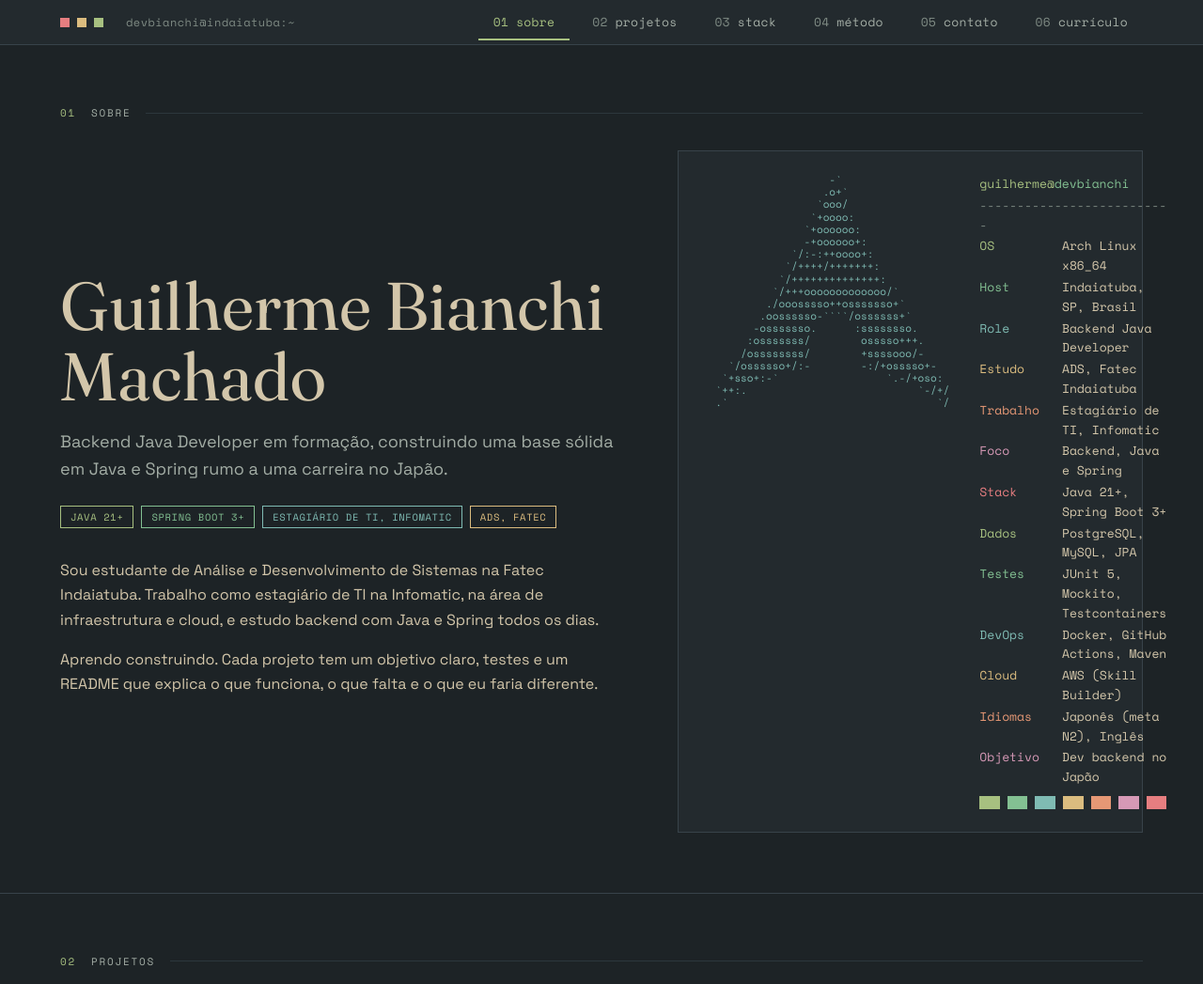
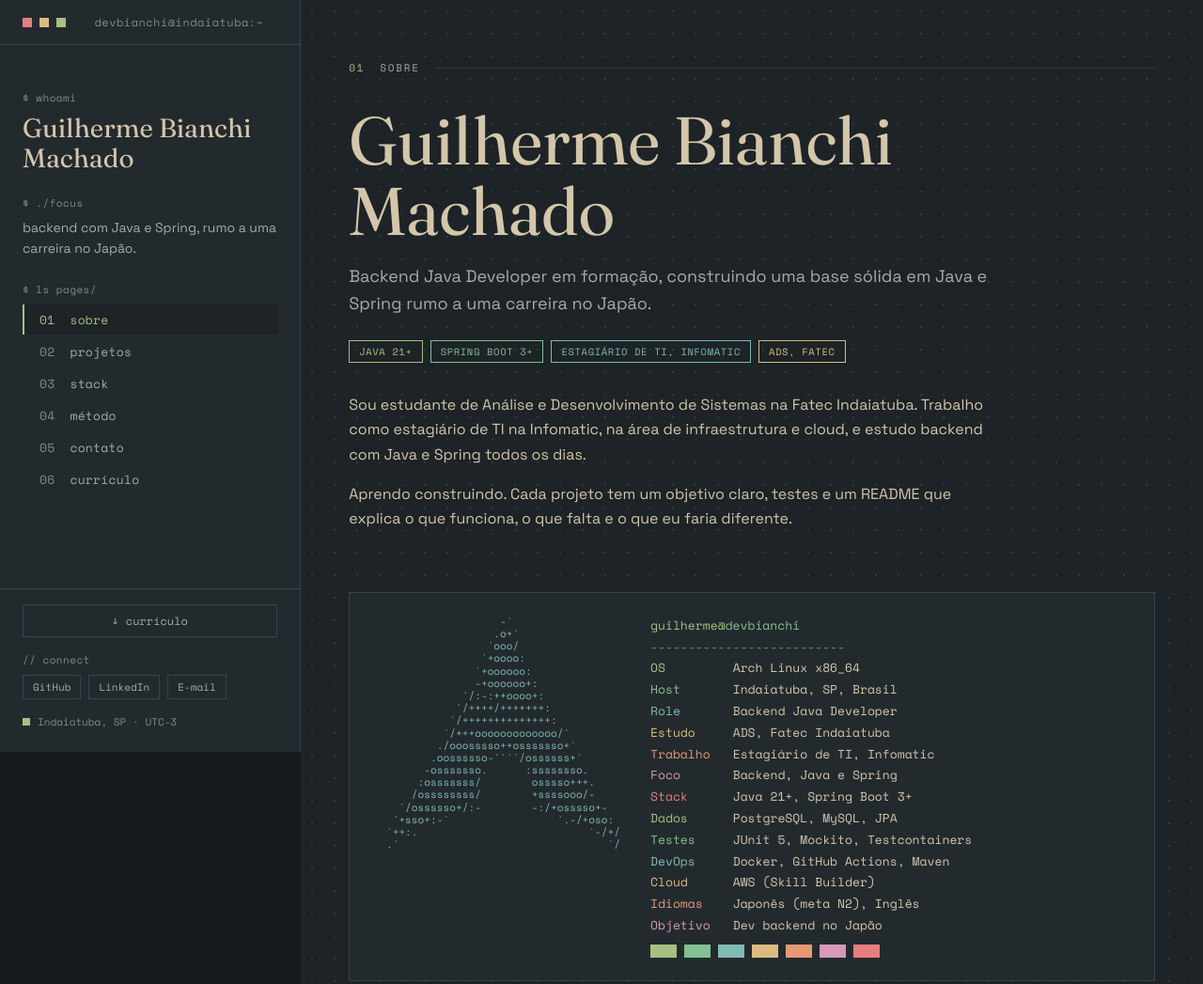
Before and after one commit to devbianchi/devbianchi.github.io, a plain HTML site: page index.html in a window 1280 px wide. Shown: the top 1047 px of the page at 94% size. Drawn offline with Linux system fonts and the light colour scheme.

Commit message:
Novo layout: sidebar fixa e conteúdo em tela cheia
Sidebar fixa com nome, foco, navegação, botão de currículo e links de
contato; conteúdo preenchendo o resto da tela, com fundo pontilhado e
seções redistribuídas (sobre, projetos em grade, método em duas
colunas). Menu móvel abre a sidebar.

Co-Authored-By: Claude Sonnet 5.5 <noreply@anthropic.com>
Claude-Session: https://claude.ai/code/session_01KKcMeYXbFMUGWYt1koNF4T

```diff
--- a/css/styles.css
+++ b/css/styles.css
@@ -31,7 +31,7 @@
 }
 
 *, *::before, *::after { box-sizing: border-box; border-radius: 0; }
-html { scroll-behavior: smooth; scroll-padding-top: 72px; }
+html { scroll-behavior: smooth; }
 body {
   margin: 0;
   background: var(--page);
@@ -60,25 +60,41 @@ a { color: inherit; }
 #boot-log .hd { color: var(--aqua); }
 .boot-hint { position: absolute; bottom: var(--s3); left: 0; right: 0; text-align: center; font: 400 11px var(--mono); color: var(--dim); letter-spacing: .08em; margin: 0; }
 
-/* ---- barra superior ---- */
-:root { --pad: clamp(24px, 5vw, 96px); }
-.topbar { display: flex; align-items: center; gap: var(--s3); height: 48px; padding: 0 var(--pad); border-bottom: 1px solid var(--edge); background: var(--panel); position: sticky; top: 0; z-index: 10; }
+/* ---- sidebar fixa ---- */
+:root { --pad: clamp(24px, 4vw, 80px); --side: 320px; }
+.sidebar { position: fixed; inset: 0 auto 0 0; width: var(--side); z-index: 10; display: flex; flex-direction: column; background: var(--panel); border-right: 1px solid var(--edge); }
+.side-title { display: flex; align-items: center; gap: var(--s2); height: 48px; padding: 0 var(--s3); border-bottom: 1px solid var(--edge); flex: none; }
 .dots { display: flex; gap: var(--s1); }
 .dots i { width: 10px; height: 10px; background: var(--red); display: block; }
 .dots i:nth-child(2) { background: var(--yellow); }
 .dots i:nth-child(3) { background: var(--green); }
-.title { font: 400 12px var(--mono); color: var(--dim); letter-spacing: .04em; white-space: nowrap; }
-.nav { display: flex; gap: var(--s1); margin-left: auto; }
-.nav a { display: flex; gap: var(--s1); padding: var(--s1) var(--s2); text-decoration: none; font: 400 13px var(--mono); color: var(--sub); border-bottom: 2px solid transparent; letter-spacing: .02em; }
+.title { flex: 1; text-align: center; font: 400 12px var(--mono); color: var(--dim); letter-spacing: .04em; white-space: nowrap; }
+.side-body { flex: 1; overflow-y: auto; padding: var(--s3); display: flex; flex-direction: column; }
+.logo { flex: none; margin: 0 0 var(--s3); font: 400 6.6px/1.15 var(--mono); color: var(--blue); overflow: hidden; }
+.prompt { margin: var(--s3) 0 var(--s1); font: 400 11px var(--mono); color: var(--dim); letter-spacing: .04em; }
+.side-name { margin: 0; font: 400 28px/1.15 var(--disp); color: var(--fg); }
+.side-text { margin: 0; font-size: 14px; color: var(--sub); line-height: 1.55; }
+.nav { display: flex; flex-direction: column; gap: 2px; }
+.nav a { display: flex; gap: var(--s2); padding: 6px var(--s2); text-decoration: none; font: 400 13px var(--mono); color: var(--sub); border-left: 2px solid transparent; letter-spacing: .02em; }
 .nav a span { color: var(--dim); }
 .nav a:hover { color: var(--fg); background: var(--bg); }
-.nav a.on { color: var(--green); border-bottom-color: var(--green); }
+.nav a.on { color: var(--green); border-left-color: var(--green); background: var(--bg); }
 .nav a.on span { color: var(--green); }
-.menu-btn { display: none; margin-left: auto; background: none; border: 1px solid var(--edge); color: var(--sub); font: 400 11px var(--mono); padding: 2px var(--s1); letter-spacing: .08em; text-transform: uppercase; }
+.side-foot { flex: none; border-top: 1px solid var(--edge); padding: var(--s2) var(--s3) var(--s3); }
+.side-foot .prompt { margin-top: var(--s2); }
+.btn { display: block; text-align: center; padding: var(--s1) var(--s2); border: 1px solid var(--edge); font: 400 12px var(--mono); text-decoration: none; color: var(--sub); }
+.btn:hover { color: var(--green); border-color: var(--green); }
+.side-links { list-style: none; margin: 0 0 var(--s2); padding: 0; display: flex; flex-wrap: wrap; gap: var(--s1); }
+.side-links a { display: block; padding: 4px 10px; border: 1px solid var(--edge); font: 400 11px var(--mono); text-decoration: none; color: var(--sub); }
+.side-links a:hover { color: var(--fg); border-color: var(--dim); }
+.status { margin: 0; font: 400 11px var(--mono); color: var(--dim); display: flex; align-items: center; gap: var(--s1); }
+.status i { width: 8px; height: 8px; background: var(--green); display: block; }
+.topbar { display: none; }
+.menu-btn { margin-left: auto; background: none; border: 1px solid var(--edge); color: var(--sub); font: 400 11px var(--mono); padding: 2px var(--s1); letter-spacing: .08em; text-transform: uppercase; }
 
 /* ---- faixas de largura total ---- */
-main { min-width: 0; }
-.sec { width: 100%; background: var(--bg); border-bottom: 1px solid var(--edge); }
+main { min-width: 0; margin-left: var(--side); background-color: var(--bg); background-image: radial-gradient(var(--rule) 1px, transparent 1px); background-size: 24px 24px; min-height: 100vh; }
+.sec { width: 100%; border-bottom: 1px solid var(--edge); }
 .in { padding: var(--s6) var(--pad); }
 .sec-head { display: flex; align-items: center; gap: var(--s2); margin-bottom: var(--s4); font: 400 11px var(--mono); letter-spacing: .16em; text-transform: uppercase; }
 .sec-head .n { color: var(--green); }
@@ -177,21 +193,24 @@ h1 { font: 400 clamp(36px, 5.6vw, 80px)/1.05 var(--disp); margin: 0 0 var(--s2);
 .plain li { display: flex; justify-content: space-between; gap: var(--s2); }
 .plain .lvl { color: var(--dim); font: 400 12px var(--mono); }
 
-.foot { display: flex; justify-content: space-between; gap: var(--s2); flex-wrap: wrap; padding: var(--s3) var(--pad) var(--s4); font: 400 11px var(--mono); color: var(--dim); }
+.foot { margin-left: var(--side); display: flex; justify-content: space-between; gap: var(--s2); flex-wrap: wrap; padding: var(--s3) var(--pad) var(--s4); font: 400 11px var(--mono); color: var(--dim); }
 .noscript { padding: var(--s3); color: var(--sub); }
 
 /* ---- responsivo ---- */
-@media (max-width: 1180px) {
+@media (max-width: 1500px) {
   .hero, .split { grid-template-columns: 1fr; gap: var(--s5); }
+}
+@media (max-width: 1280px) {
   .resume-grid { grid-template-columns: 1fr; gap: 0; }
 }
 @media (max-width: 880px) {
-  .menu-btn { display: block; }
-  .title { display: none; }
-  .nav { position: fixed; inset: 48px 0 auto 0; z-index: 9; background: var(--bg); border-bottom: 1px solid var(--edge); padding: var(--s2) var(--pad) var(--s3); display: none; flex-direction: column; margin: 0; }
-  .nav.open { display: flex; }
-  .nav a { border-bottom: 0; border-left: 2px solid transparent; }
-  .nav a.on { border-left-color: var(--green); background: var(--panel); }
+  html { scroll-padding-top: 64px; }
+  .topbar { display: flex; align-items: center; gap: var(--s2); height: 48px; padding: 0 var(--s3); border-bottom: 1px solid var(--edge); background: var(--panel); position: sticky; top: 0; z-index: 11; }
+  .topbar .title { flex: none; }
+  .sidebar { inset: 48px 0 0 0; width: auto; border-right: 0; display: none; z-index: 9; background: var(--bg); }
+  .sidebar.open { display: flex; }
+  .side-title, .logo { display: none; }
+  main, .foot { margin-left: 0; }
   .in { padding: var(--s5) var(--pad); }
   .projects, .rprojects { grid-template-columns: 1fr; }
   .fetch { grid-template-columns: 1fr; padding: var(--s3); }
@@ -204,3 +223,6 @@ h1 { font: 400 clamp(36px, 5.6vw, 80px)/1.05 var(--disp); margin: 0 0 var(--s2);
   html { scroll-behavior: auto; }
   #boot { transition: none; }
 }
+@media (max-height: 820px) and (min-width: 881px) {
+  .logo { display: none; }
+}
--- a/index.html
+++ b/index.html
@@ -21,9 +21,18 @@
     <p class="boot-hint">pressione qualquer tecla para pular</p>
   </div>
 
-  <header class="topbar">
+  <aside class="sidebar" id="side">
+    <div class="side-title">
       <span class="dots" aria-hidden="true"><i></i><i></i><i></i></span>
       <span class="title" id="title">devbianchi@indaiatuba:~</span>
+    </div>
+    <div class="side-body">
+      <pre class="logo" aria-hidden="true" id="logo"></pre>
+      <p class="prompt">$ whoami</p>
+      <p class="side-name" id="side-name">Guilherme Bianchi Machado</p>
+      <p class="prompt">$ ./focus</p>
+      <p class="side-text">backend com Java e Spring, rumo a uma carreira no Japão.</p>
+      <p class="prompt">$ ls pages/</p>
       <nav id="nav" class="nav" aria-label="Seções">
         <a href="#sobre" data-sec="sobre"><span>01</span>sobre</a>
         <a href="#projetos" data-sec="projetos"><span>02</span>projetos</a>
@@ -32,7 +41,19 @@
         <a href="#contato" data-sec="contato"><span>05</span>contato</a>
         <a href="#curriculo" data-sec="curriculo"><span>06</span>currículo</a>
       </nav>
-    <button id="menu-btn" class="menu-btn" type="button" aria-label="Abrir menu" aria-expanded="false" aria-controls="nav">menu</button>
+    </div>
+    <div class="side-foot">
+      <a class="btn" href="#curriculo">↓ currículo</a>
+      <p class="prompt">// connect</p>
+      <ul id="side-links" class="side-links"></ul>
+      <p class="status"><i></i>Indaiatuba, SP · UTC-3</p>
+    </div>
+  </aside>
+
+  <header class="topbar">
+    <span class="dots" aria-hidden="true"><i></i><i></i><i></i></span>
+    <span class="title">devbianchi@indaiatuba:~</span>
+    <button id="menu-btn" class="menu-btn" type="button" aria-label="Abrir menu" aria-expanded="false" aria-controls="side">menu</button>
   </header>
 
   <main id="conteudo">
--- a/js/main.js
+++ b/js/main.js
@@ -43,7 +43,10 @@ function tagList(items, offset = 0) {
 function render(p) {
   document.title = `${p.name} | Backend Java Developer`;
   $("title").textContent = `${p.handle}@${p.host}:~`;
+  $("logo").textContent = ARCH;
   $("fetch-logo").textContent = ARCH;
+  $("side-name").textContent = p.name;
+  $("side-links").replaceChildren(...p.links.map((l) => el("li", {}, [el("a", { href: l.url, text: l.label, ...(l.url.startsWith("http") ? { target: "_blank", rel: "noopener" } : {}) })])));
 
   $("name").textContent = p.name;
   $("role").textContent = p.role;
@@ -153,7 +156,7 @@ function nav() {
   secs.forEach((s) => io.observe(s));
 
   const btn = $("menu-btn");
-  const side = $("nav");
+  const side = $("side");
   const close = () => { side.classList.remove("open"); btn.setAttribute("aria-expanded", "false"); };
   btn.addEventListener("click", () => {
     const open = side.classList.toggle("open");
```
Lines whose indentation alone changed are shown as unchanged.
